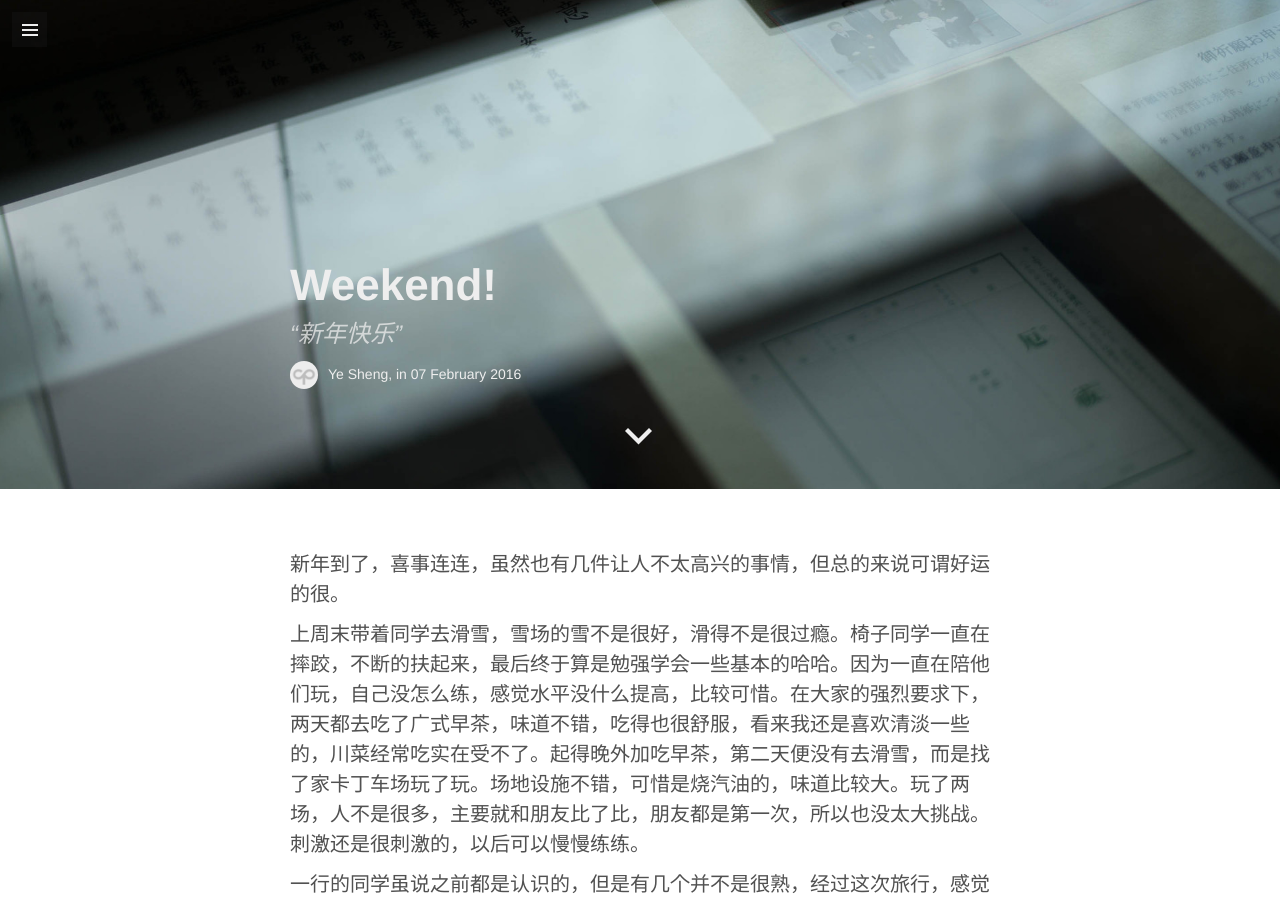
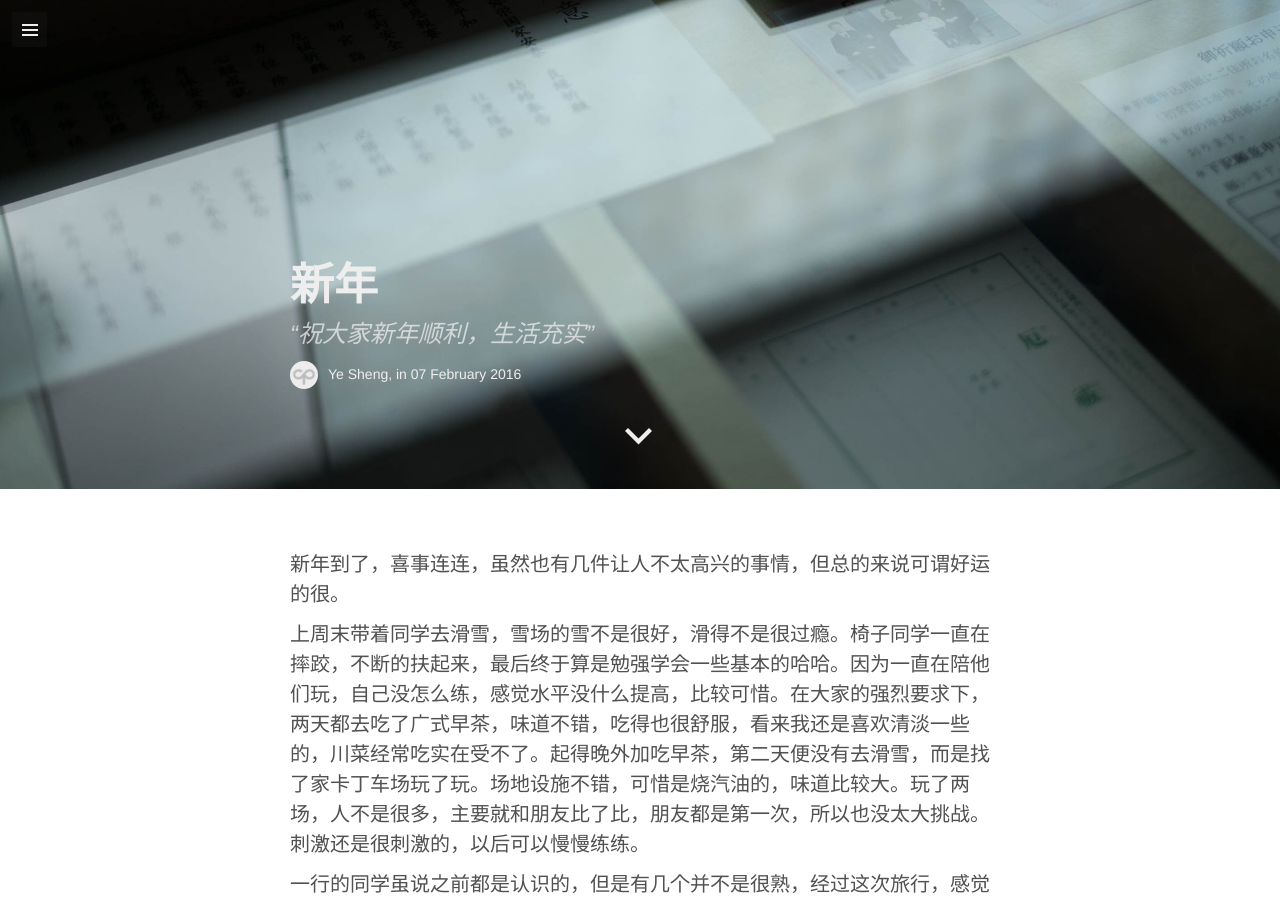
Before and after one commit to shengye1993/shengye1993.github.io, a Jekyll site: the page built from _posts/2016-02-7-newyear.md, in a window 1280 px wide and 900 px high, scrolled down 411 px. Built offline with Jekyll 4.4.1, drawn with Linux system fonts in a browser that asks for light colours; some web fonts are replaced; comment, search, counter and statistics services are not loaded.

Commit message:
changed title

```diff
--- a/_posts/2016-02-7-newyear.md
+++ b/_posts/2016-02-7-newyear.md
@@ -1,7 +1,7 @@
 ---
 layout: post
-title: Weekend!
-quote: 新年快乐
+title: 新年
+quote: 祝大家新年顺利，生活充实
 image:
       url: /assets/images/covers/temple.jpg
 video: false
```
